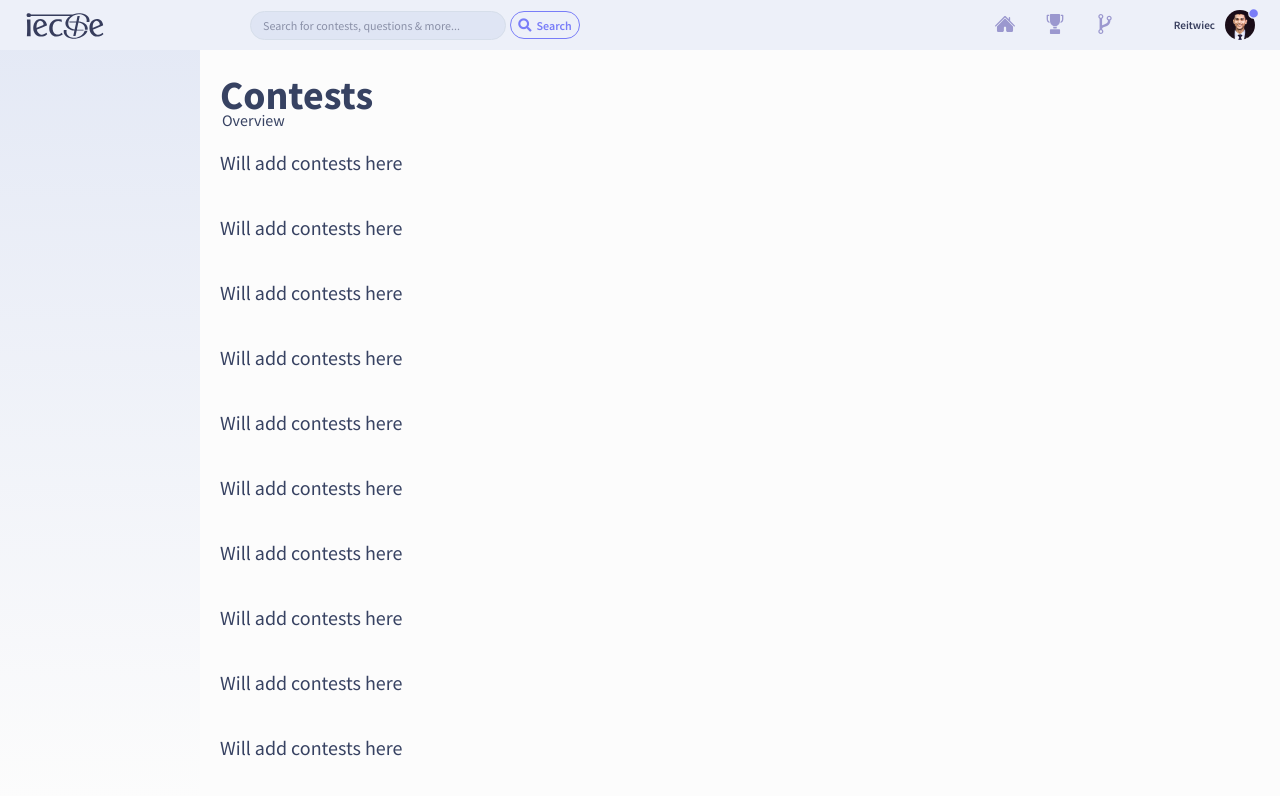
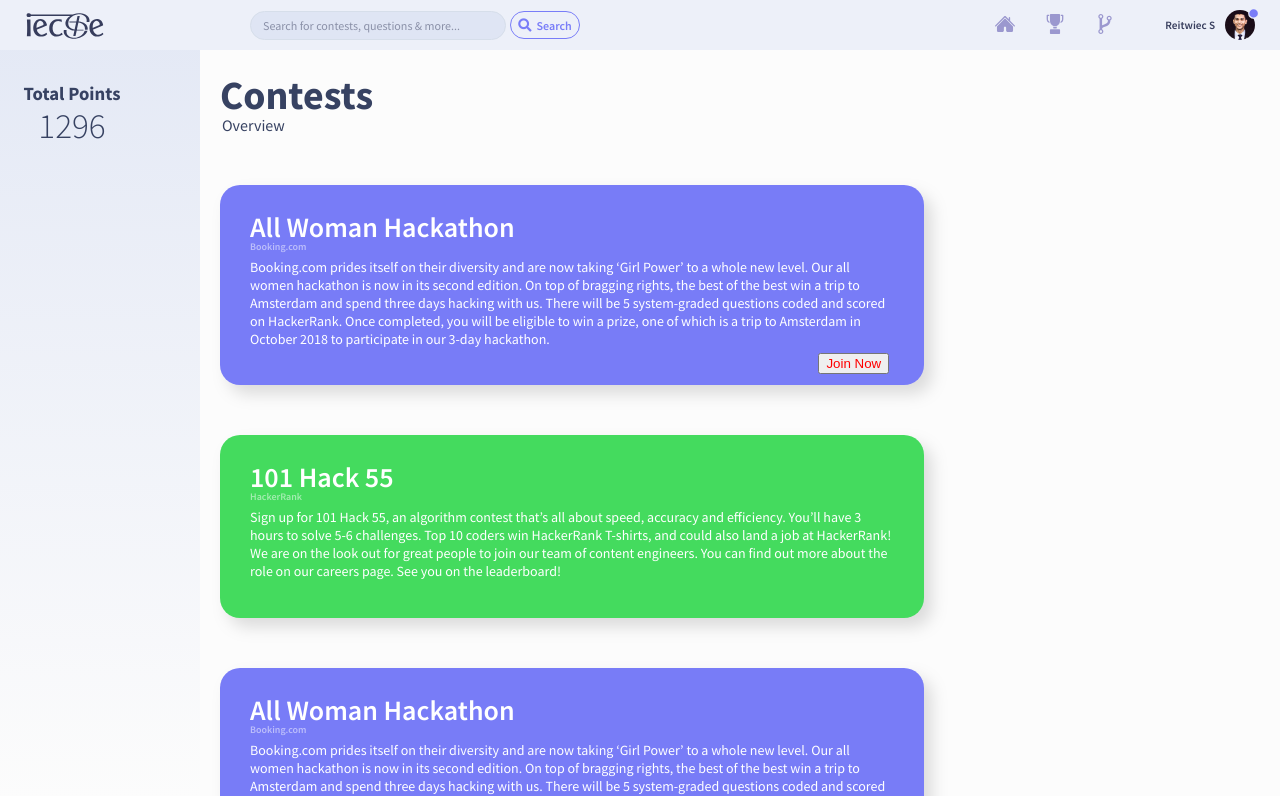
Before and after one commit to reitwiec/react-practice, a React (Create React App) app: page / in a window 1280 px wide. Shown: the top 796 px of the page. Built offline with nearby package versions, Linux system fonts and the light colour scheme.

Commit message:
Added contest cards

```diff
--- a/src/components/Content.css
+++ b/src/components/Content.css
@@ -1,4 +1,4 @@
-@import url('https://fonts.googleapis.com/css?family=Source+Sans+Pro:300,400,700,900');
+@import url('https://fonts.googleapis.com/css?family=Source+Sans+Pro:300,400,600,700,900');
 body{
     font-family: 'Source Sans Pro', sans-serif;
 }
@@ -7,7 +7,7 @@
 }
 
 
-div #check{
+div #content{
     display: flex;
     position: relative;
     z-index: -1;
@@ -17,23 +17,78 @@
     font-size: 20px;
     justify-content: flex-end;
 }
-#check h1{
+#content h1{
     color: #374262;
     text-align: left;
     font-weight: 700;
     margin: 20px 0 0 0;
 }
 
-#check h2{
+#content span{
     padding-left: 2px;
-    margin: -10px 0 0 0;
+    margin: -5px 0 0 0;
     color: #374262;
     text-align: left;
     font-size: 0.8em;
     font-weight: 400;
 }
 
-#check p{
-    color: #374262;
+
+
+.contestCards {
+    display: flex;
+    flex-direction: column;
+    justify-content: left;
+    height: 100vh;
+    flex-wrap: no-wrap;
+  }
+
+.contestCards div {
+    margin-top: 50px;
+    border-radius: 20px;
+    background-color: #787cf7;
+    /* text-overflow: ellipsis;
+    white-space: nowrap;
+    overflow: hidden; */
+    width: 55%;
+    height: 200px;
     text-align: left;
+    filter: drop-shadow(8px 9px 8px rgba(0,0,0,0.13));
 }
+
+.contestCards div h3{
+    color: #fff;
+    font-size: 1.4em;
+    font-weight: 600;
+    margin:24px 0 -5px 30px;
+}
+
+.contestCards div p{
+    margin: 0px 30px 10px 30px;
+    color: #fff;
+    font-size: 0.7em;
+    text-align: left;
+
+    height: 100px;
+
+    /* text-overflow: ellipsis;
+    overflow: hidden; */
+}
+
+.contestCards div h4{
+    color: #fff;
+    opacity: 0.5;
+    font-size: 0.5em;
+    font-weight: 600;
+    margin:0px 0 5px 30px;
+}
+#joined{
+    background-color: #44db5e;
+}
+
+#joinbtn{
+    position: relative;
+    top: -20px;
+    right: -85%;
+    color: red;
+}
--- a/src/components/Content.js
+++ b/src/components/Content.js
@@ -1,18 +1,53 @@
 import React, { Component } from 'react';
 import './Content.css'
+import Joinbtn from './Joinbtn.js'
 // Just testing the content part
 class Content extends Component {
     render() {
         return (
-            <div id="check">
+            <div id="content">
 
                 <h1 id="">Contests</h1>
-                <h2 id="">Overview</h2>
-                {
+                <span id="">Overview</span>
+                {/* {
                     new Array(35).fill(0).map((_,i)=>(
                         <p key={i}>Will add contests here</p>
                     ))
-                }
+                } */}
+                <div className="contestCards">
+                <div id="1">
+                    <h3>All Woman Hackathon</h3>
+                    <h4>Booking.com</h4>
+                    {/* 480 characters */}
+                    <p>Booking.com prides itself on their diversity and are now taking ‘Girl Power’ to a whole new level. Our all women hackathon is now in its second edition. On top of bragging rights, the best of the best win a trip to Amsterdam and spend three days hacking with us. There will be 5 system-graded questions coded and scored on HackerRank. Once completed, you will be eligible to win a prize, one of which is a trip to Amsterdam in October 2018 to participate in our 3-day hackathon.</p>
+                    <Joinbtn/>
+                </div>
+
+                    <div id="joined">
+                    <h3>101 Hack 55</h3>
+                    <h4>HackerRank</h4>
+                    {/* 480 characters */}
+                    <p>Sign up for 101 Hack 55, an algorithm contest that’s all about speed, accuracy and efficiency. You’ll have 3 hours to solve 5-6 challenges. Top 10 coders win HackerRank T-shirts, and could also land a job at HackerRank!
+
+We are on the look out for great people to join our team of content engineers. You can find out more about the role on our careers page. See you on the leaderboard!</p>
+
+                    </div>
+                    <div>
+                    <h3>All Woman Hackathon</h3>
+                    <h4>Booking.com</h4>
+                    {/* 480 characters */}
+                    <p>Booking.com prides itself on their diversity and are now taking ‘Girl Power’ to a whole new level. Our all women hackathon is now in its second edition. On top of bragging rights, the best of the best win a trip to Amsterdam and spend three days hacking with us. There will be 5 system-graded questions coded and scored on HackerRank. Once completed, you will be eligible to win a prize, one of which is a trip to Amsterdam in October 2018 to participate in our 3-day hackathon.</p>
+
+                    </div>
+                    <div>
+                    <h3>All Woman Hackathon</h3>
+                    <h4>Booking.com</h4>
+                    {/* 480 characters */}
+                    <p>Booking.com prides itself on their diversity and are now taking ‘Girl Power’ to a whole new level. Our all women hackathon is now in its second edition. On top of bragging rights, the best of the best win a trip to Amsterdam and spend three days hacking with us. There will be 5 system-graded questions coded and scored on HackerRank. Once completed, you will be eligible to win a prize, one of which is a trip to Amsterdam in October 2018 to participate in our 3-day hackathon.</p>
+
+                    </div>
+                </div>
+
 
             </div>
         );
--- /dev/null
+++ b/src/components/Joinbtn.js
@@ -0,0 +1,12 @@
+import React, { Component } from 'react';
+
+const lol = () => {console.log("hello")};
+class Joinbtn extends Component {
+    render() {
+        return (
+            <button id="joinbtn" type="submit" onClick={this.lol}>Join Now</button>
+        );
+    }
+}
+
+export default Joinbtn;
--- a/src/components/Navbar.css
+++ b/src/components/Navbar.css
@@ -130,7 +130,7 @@
 }
 
 #homeicon:hover > g{
-    transition: 0.4s;
+    transition: 0.3s;
     fill:#373d5d;
     cursor: pointer;
 }
@@ -149,7 +149,7 @@
 }
 
 #contesticon:hover >g{
-    transition: 0.4s;
+    transition: 0.3s;
     fill:#373d5d;
 }
 #contesticon:hover{
@@ -166,7 +166,7 @@
 }
 
 #practiceicon:hover >g{
-    transition: 0.4s;
+    transition: 0.3s;
     fill:#373d5d;
 
 }
--- a/src/components/Navbar.js
+++ b/src/components/Navbar.js
@@ -8,7 +8,7 @@
 import Searchbar from './Searchbar.js';
 import './Navbar.css';
 
-var x = "Reitwiec";
+var x = "Reitwiec S";
 
 class Navbar extends Component {
     render() {
--- a/src/components/Sidebar.css
+++ b/src/components/Sidebar.css
@@ -1,3 +1,8 @@
+@import url('https://fonts.googleapis.com/css?family=Source+Sans+Pro:300,400,700,900');
+body{
+    font-family: 'Source Sans Pro', sans-serif;
+}
+
 html{
     overflow-x: initial !important;
 }
@@ -14,3 +19,21 @@
     background: linear-gradient(to bottom, #dfe5f4 -15%,#fcfcfc 100%); /* W3C, IE10+, FF16+, Chrome26+, Opera12+, Safari7+ */
     filter: progid:DXImageTransform.Microsoft.gradient( startColorstr='#dfe5f4', endColorstr='#fcfcfc',GradientType=0 );
 }
+
+
+.sidebar h3{
+    color: #374262;
+    position: relative;
+    left:-28px;
+    top:63px;
+
+}
+
+.sidebar span{
+    color: #374262;
+    position: relative;
+    left:-28px;
+    top:43px;
+    font-weight: 300;
+    font-size: 2.2em;
+}
--- a/src/components/Sidebar.js
+++ b/src/components/Sidebar.js
@@ -1,10 +1,12 @@
 import React, { Component } from 'react';
 import './Sidebar.css';
-
+var points = 1296;
 class Sidebar extends Component {
     render() {
         return (
             <div className="sidebar">
+            <h3>Total Points</h3>
+            <span>{points}</span>
             </div>
         );
     }
```
Also changed, not shown: 1 other file (tests, documents, lock files or other folders).
